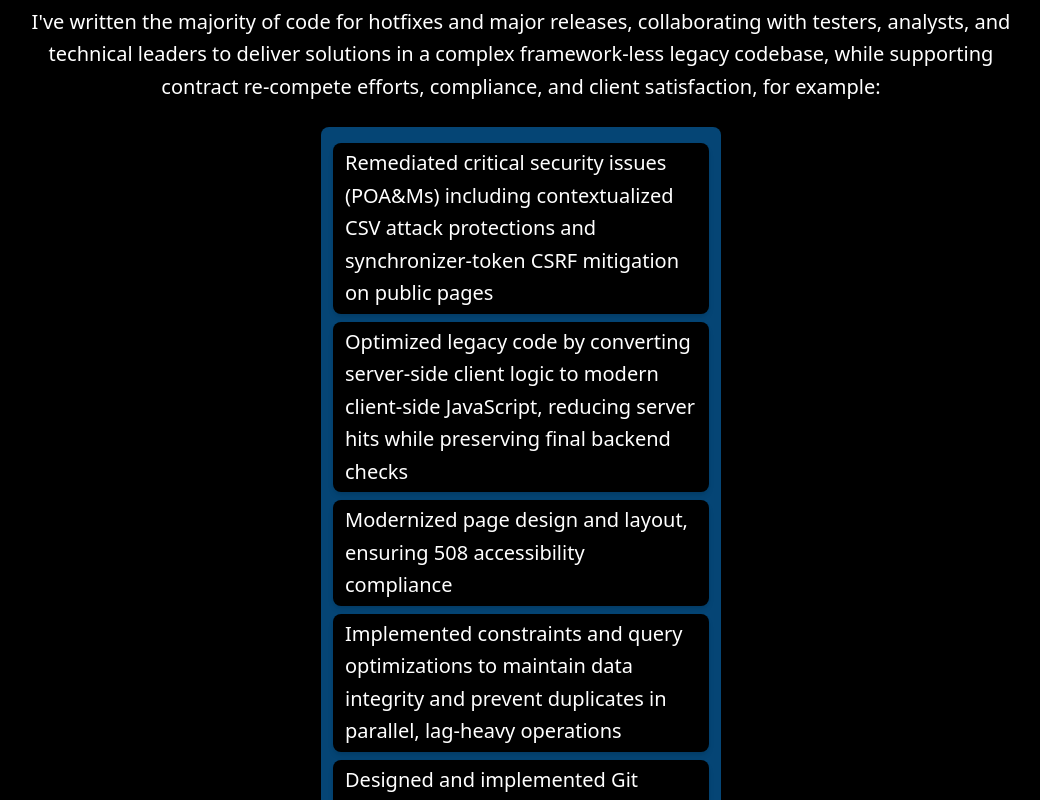
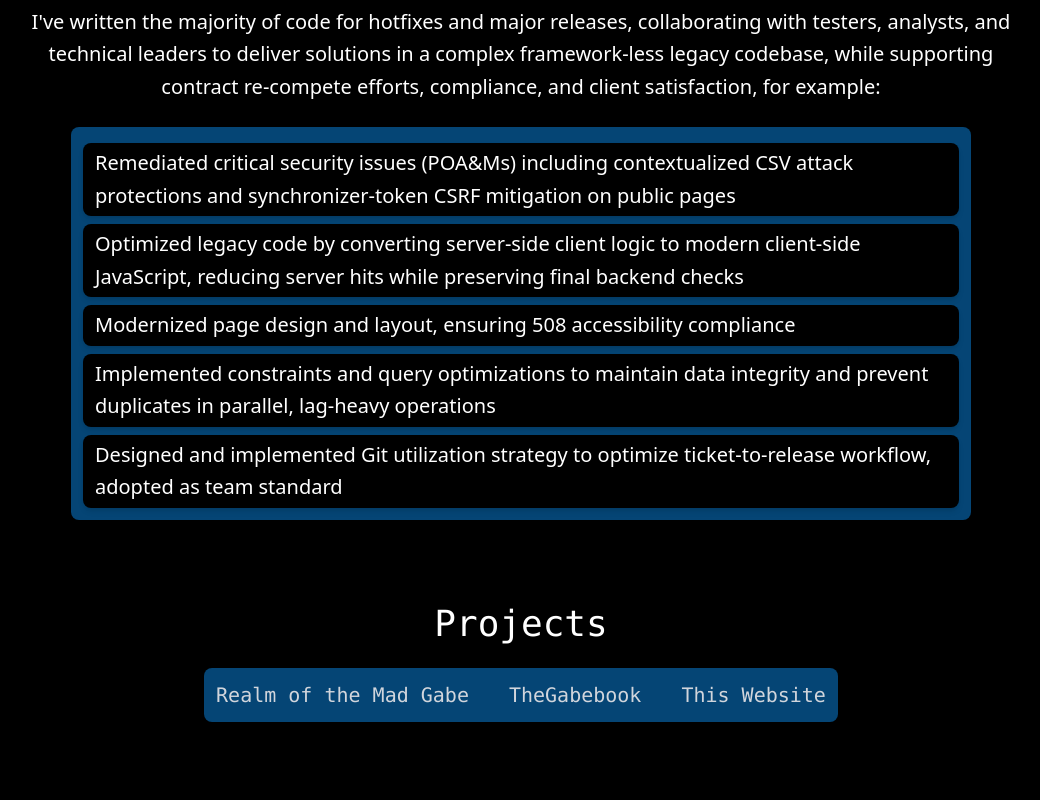
Before and after one commit to GabrielWelvaert/portfolio-website, a React (Vite) app: page /#about in a window 1280 px wide. Shown: the part 1400-2200 px from the top of the page, without its empty margins (119-1159 px from the left). Built offline with nearby package versions, Linux system fonts and the light colour scheme.

Commit message:
remove wide card

```diff
--- a/src/components/About.jsx
+++ b/src/components/About.jsx
@@ -18,6 +18,7 @@ export const About = () => {
             <div className="cards-row">
                 <ColumnCard
                     title="Preferred Languages"
+                    className="card-item"
                     description={[
                         "Python for scripting, automation, data analysis",
                         "C++ for performance and control",
@@ -26,12 +27,14 @@ export const About = () => {
                 />
                 <ColumnCard
                     title="Education"
+                    className="card-item"
                     description={[
                         "Computer Science, B.A. – University of Virginia (2023)"
                     ]}
                 />
                 <ButtonCard
                     title="Skills"
+                    className="card-item"
                     description={[
                         "C++", "Javascript", "Python", "PHP",
                         "HTML", "CSS", "Node/Express", "React", "Tailwind", "REST API",
--- a/src/components/BaseCard.jsx
+++ b/src/components/BaseCard.jsx
@@ -1,6 +1,6 @@
-export const BaseCard = ({ title, children }) => {
+export const BaseCard = ({ title, children, className }) => {
   return (
-    <div className={`card-item`}>
+    <div className={`${className}`}>
       <h3 className="card-header">{title}</h3>
       {children}
     </div>
--- a/src/components/ButtonCard.jsx
+++ b/src/components/ButtonCard.jsx
@@ -1,8 +1,8 @@
 import { BaseCard } from "./BaseCard";
 
-export const ButtonCard = ({ title, description }) => {
+export const ButtonCard = ({ title, description, className  }) => {
   return (
-    <BaseCard title={title} className="max-w-sm">
+    <BaseCard title={title} className={`${className}`}>
       {Array.isArray(description) ? (
         <div className="flex flex-wrap gap-2 justify-center">
           {description.map((item, i) => (
--- a/src/components/ColumnCard.jsx
+++ b/src/components/ColumnCard.jsx
@@ -1,8 +1,8 @@
 import { BaseCard } from "./BaseCard";
 
-export const ColumnCard = ({ title, description }) => {
+export const ColumnCard = ({ title, description, className }) => {
   return (
-    <BaseCard title={title} className="max-w-sm">
+    <BaseCard title={title} className={`${className}`}>
         {Array.isArray(description) ? (
         <ul className="list">
             {description.map((item, i) => (
--- a/src/components/WideCard.jsx
+++ /dev/null
@@ -1,17 +0,0 @@
-ximport { BaseCard } from "./BaseCard";
-
-export const ColumnCard = ({ title, description }) => {
-  return (
-    <BaseCard title={title} className="w-[900px]">
-        {Array.isArray(description) ? (
-        <ul className="list">
-            {description.map((item, i) => (
-                <li key={i} className="card-button-text ">{item}</li>
-            ))}
-            </ul>
-        ) : (
-            <p className="text-gray-300">{description}</p>
-        )}
-    </BaseCard>
-  );
-}
--- a/src/components/Work.jsx
+++ b/src/components/Work.jsx
@@ -13,20 +13,9 @@ export const Work = () => {
                 <div className="passage-text">
                     I've written the majority of code for hotfixes and major releases, collaborating with testers, analysts, and technical leaders to deliver solutions in a complex framework-less legacy codebase, while supporting contract re-compete efforts, compliance, and client satisfaction, for example:
                 </div>
-                {/* <div className="passage-text">
-                    <div className="flex flex-col gap-2">
-                        <ul className="list-none space-y-2">
-                            <li>&#9679; Remediated critical security issues (POA&Ms) including contextualized CSV attack protections and synchronizer-token CSRF mitigation on public pages.</li>
-                            <li>&#9679; Optimized legacy code by converting server-side client logic to modern client-side JavaScript, reducing server hits while preserving final backend checks.</li>
-                            <li>&#9679; Modernized page design and layout, ensuring 508 accessibility compliance.</li>
-                            <li>&#9679; Implemented constraints and query optimizations to maintain data integrity and prevent duplicates in parallel, lag-heavy operations.</li>
-                            <li>&#9679; Designed and implemented Git utilization strategy to optimize ticket-to-release workflow, adopted as team standard.</li>
-                        </ul>
-                    </div>
-                </div> */}
                 <ColumnCard
                     title=""
-                    className="w-[900px]"
+                    className="card-wide"
                     description={[
                         "Remediated critical security issues (POA&Ms) including contextualized CSV attack protections and synchronizer-token CSRF mitigation on public pages",
                         "Optimized legacy code by converting server-side client logic to modern client-side JavaScript, reducing server hits while preserving final backend checks",
--- a/src/index.css
+++ b/src/index.css
@@ -87,6 +87,10 @@ html, body {
   @apply flex-1 w-[400px] min-w-[250px] bg-[#054575] p-3 rounded-lg shadow-md;
 }
 
+.card-wide {
+  @apply w-full max-w-[900px] min-w-[250px] bg-[#054575] p-3 rounded-lg shadow-md;
+}
+
 .card-header {
   @apply text-white font-mono text-[24px] text-center w-full mb-[4px];
 }
```
